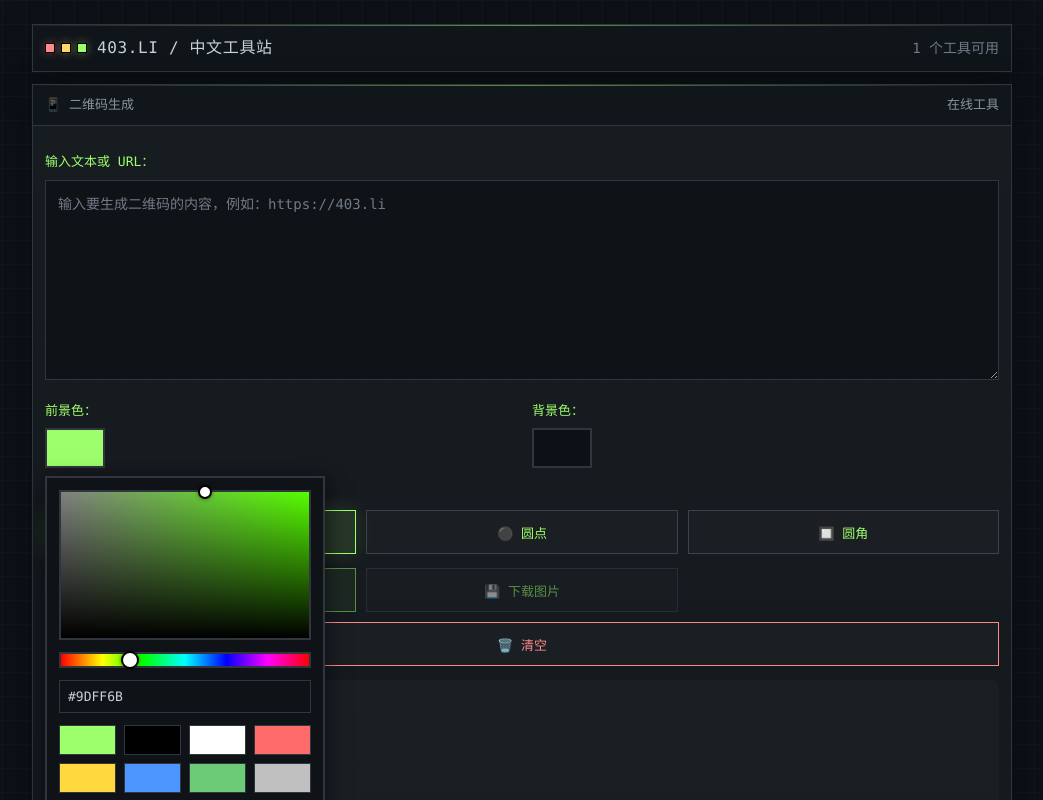
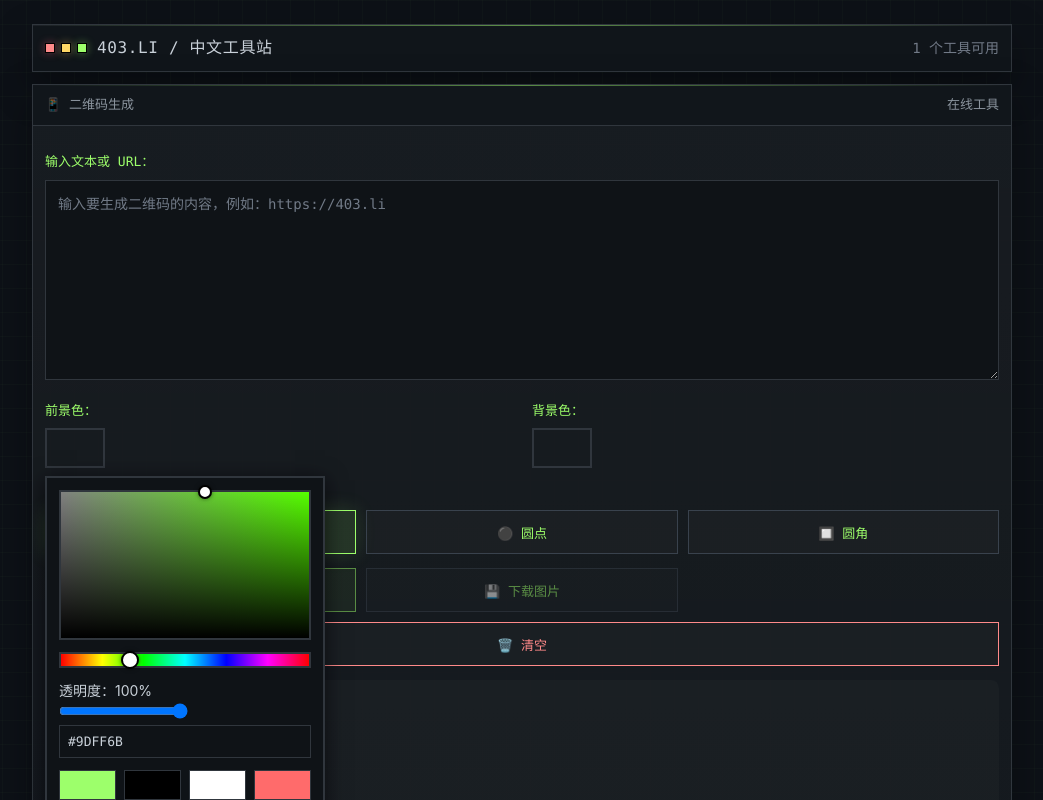
Before and after one commit to Xue-LC/403-li, a Vue app: page /tools/qrcode in a window 1280 px wide. Both pictures are taken after a click on the element 193 px from the left and 448 px from the top of the page. Shown: the top 800 px of the page, without its empty margins (118-1161 px from the left). Built offline with nearby package versions, Linux system fonts and the light colour scheme; a web font is replaced by a local one.

Commit message:
feat(QrCodeTool): 添加透明度功能
- 前景色/背景色选择器添加透明度滑条
- 渐变：transparent → #000 + 棋盘格背景
- hex 输入框支持 8 位透明度通道
- alpha=100% 时显示 6 位 hex，否则 8 位

```diff
--- a/src/views/tools/QrCodeTool.vue
+++ b/src/views/tools/QrCodeTool.vue
@@ -23,7 +23,7 @@
             <div class="color-picker">
               <label class="input-label">前景色：</label>
               <div class="color-preview-wrapper">
-                <div class="color-preview" :style="{ backgroundColor: fgColor }" @click.stop="togglePicker('fg')"></div>
+                <div class="color-preview" :style="{ '--current-color': fgRgbaColor }" @click.stop="togglePicker('fg')"></div>
                 <div v-if="showFgPicker" class="color-picker-panel" @click.stop>
                   <!-- 饱和度/亮度区域 (HSV 模型) -->
                   <div class="sl-gradient" @click="selectSaturationLightness" :style="fgSlGradientStyle">
@@ -33,14 +33,30 @@
                   <div class="hue-slider" @click="selectHue">
                     <div class="hue-thumb" :style="{ left: hueThumbX + '%' }"></div>
                   </div>
+                  <!-- 透明度滑块 -->
+                  <div class="alpha-slider-wrapper">
+                    <label class="slider-label">透明度：{{ fgAlpha }}%</label>
+                    <div class="alpha-slider" @click="selectAlpha">
+                      <div class="alpha-gradient"></div>
+                      <div class="alpha-thumb" :style="{ left: fgAlphaThumbX + '%' }"></div>
+                    </div>
+                    <input
+                      type="range"
+                      v-model.number="fgAlpha"
+                      @input="updateColorFromAlpha('fg')"
+                      min="0"
+                      max="100"
+                      class="alpha-range-input"
+                    />
+                  </div>
                   <!-- HEX 输入 -->
                   <div class="hex-input-wrapper">
                     <input
                       type="text"
                       v-model="fgColor"
-                      @change="validateColor"
+                      @input="convertFromHex('fg')"
                       class="hex-input"
-                      placeholder="#9dff6b"
+                      placeholder="#9dff6bff"
                     />
                   </div>
                   <!-- 预设颜色 -->
@@ -59,7 +75,7 @@
             <div class="color-picker">
               <label class="input-label">背景色：</label>
               <div class="color-preview-wrapper">
-                <div class="color-preview" :style="{ backgroundColor: bgColor }" @click.stop="togglePicker('bg')"></div>
+                <div class="color-preview" :style="{ '--current-color': bgRgbaColor }" @click.stop="togglePicker('bg')"></div>
                 <div v-if="showBgPicker" class="color-picker-panel" @click.stop>
                   <!-- 饱和度/亮度区域 (HSV 模型) -->
                   <div class="sl-gradient" @click="selectSaturationLightnessBg" :style="bgSlGradientStyle">
@@ -69,14 +85,30 @@
                   <div class="hue-slider" @click="selectHueBg">
                     <div class="hue-thumb" :style="{ left: hueThumbXBg + '%' }"></div>
                   </div>
+                  <!-- 透明度滑块 -->
+                  <div class="alpha-slider-wrapper">
+                    <label class="slider-label">透明度：{{ bgAlpha }}%</label>
+                    <div class="alpha-slider" @click="selectAlphaBg">
+                      <div class="alpha-gradient"></div>
+                      <div class="alpha-thumb" :style="{ left: bgAlphaThumbX + '%' }"></div>
+                    </div>
+                    <input
+                      type="range"
+                      v-model.number="bgAlpha"
+                      @input="updateColorFromAlpha('bg')"
+                      min="0"
+                      max="100"
+                      class="alpha-range-input"
+                    />
+                  </div>
                   <!-- HEX 输入 -->
                   <div class="hex-input-wrapper">
                     <input
                       type="text"
                       v-model="bgColor"
-                      @change="validateColorBg"
+                      @input="convertFromHex('bg')"
                       class="hex-input"
-                      placeholder="#0d1117"
+                      placeholder="#0d1117ff"
                     />
                   </div>
                   <!-- 预设颜色（包含渐变） -->
@@ -220,13 +252,17 @@ export default {
       slThumbX: 100,
       slThumbY: 0,
       hueThumbX: 27,
+      fgAlpha: 100,       // 前景色透明度 (0-100)
+      fgAlphaThumbX: 100, // 前景色透明度滑块位置
       // 背景色 HSV
       bgHue: 210,
       bgSaturation: 18,
       bgValue: 9,
       slThumbXBg: 18,
       slThumbYBg: 91,
-      hueThumbXBg: 58
+      hueThumbXBg: 58,
+      bgAlpha: 100,       // 背景色透明度 (0-100)
+      bgAlphaThumbX: 100  // 背景色透明度滑块位置
     }
   },
   computed: {
@@ -249,6 +285,16 @@ export default {
           linear-gradient(to right, #808080, ${pureColor})
         `
       }
+    },
+    // 前景色带透明度 (用于预览)
+    fgRgbaColor() {
+      const rgb = this.hexToRgb(this.fgColor)
+      return `rgba(${rgb.r}, ${rgb.g}, ${rgb.b}, ${this.fgAlpha / 100})`
+    },
+    // 背景色带透明度 (用于预览)
+    bgRgbaColor() {
+      const rgb = this.hexToRgb(this.bgColor)
+      return `rgba(${rgb.r}, ${rgb.g}, ${rgb.b}, ${this.bgAlpha / 100})`
     }
   },
   methods: {
@@ -379,6 +425,83 @@ export default {
       } else {
         this.hueThumbXBg = (this.bgHue / 360) * 100
       }
+    },
+    // 透明度滑块选择
+    selectAlpha(e) {
+      const rect = e.currentTarget.getBoundingClientRect()
+      const x = ((e.clientX - rect.left) / rect.width) * 100
+      this.fgAlpha = Math.max(0, Math.min(100, Math.round(x)))
+      this.fgAlphaThumbX = this.fgAlpha
+    },
+    selectAlphaBg(e) {
+      const rect = e.currentTarget.getBoundingClientRect()
+      const x = ((e.clientX - rect.left) / rect.width) * 100
+      this.bgAlpha = Math.max(0, Math.min(100, Math.round(x)))
+      this.bgAlphaThumbX = this.bgAlpha
+    },
+    // 从透明度滑块更新颜色
+    updateColorFromAlpha(type) {
+      if (type === 'fg') {
+        this.fgAlphaThumbX = this.fgAlpha
+        this.fgColor = this.hsvToHexWithAlpha(this.fgHue, this.fgSaturation, this.fgValue, this.fgAlpha)
+      } else {
+        this.bgAlphaThumbX = this.bgAlpha
+        this.bgColor = this.hsvToHexWithAlpha(this.bgHue, this.bgSaturation, this.bgValue, this.bgAlpha)
+      }
+    },
+    // 从 HEX 输入更新（支持8位）
+    convertFromHex(type) {
+      if (type === 'fg') {
+        const hex = this.fgColor.trim()
+        if (!/^#[0-9A-Fa-f]{6}([0-9A-Fa-f]{2})?$/.test(hex)) return
+        const hsv = this.hexToHsv(hex)
+        this.fgHue = hsv.h
+        this.fgSaturation = hsv.s
+        this.fgValue = hsv.v
+        this.updateSlThumb('fg')
+        this.updateHueThumb('fg')
+        // 如果是8位hex，提取透明度
+        if (hex.length === 9) {
+          const alphaHex = hex.slice(7, 9)
+          this.fgAlpha = Math.round(parseInt(alphaHex, 16) / 255 * 100)
+          this.fgAlphaThumbX = this.fgAlpha
+        } else {
+          this.fgAlpha = 100
+          this.fgAlphaThumbX = 100
+        }
+      } else {
+        const hex = this.bgColor.trim()
+        if (!/^#[0-9A-Fa-f]{6}([0-9A-Fa-f]{2})?$/.test(hex)) return
+        const hsv = this.hexToHsv(hex)
+        this.bgHue = hsv.h
+        this.bgSaturation = hsv.s
+        this.bgValue = hsv.v
+        this.updateSlThumb('bg')
+        this.updateHueThumb('bg')
+        // 如果是8位hex，提取透明度
+        if (hex.length === 9) {
+          const alphaHex = hex.slice(7, 9)
+          this.bgAlpha = Math.round(parseInt(alphaHex, 16) / 255 * 100)
+          this.bgAlphaThumbX = this.bgAlpha
+        } else {
+          this.bgAlpha = 100
+          this.bgAlphaThumbX = 100
+        }
+      }
+    },
+    // HSV 转 HEX（带透明度）
+    hsvToHexWithAlpha(h, s, v, alpha) {
+      const hex = this.hsvToHex(h, s, v)
+      if (alpha === 100) return hex
+      const alphaHex = Math.round(alpha * 255 / 100).toString(16).padStart(2, '0')
+      return hex + alphaHex
+    },
+    // HEX 转 RGB（支持6位和8位）
+    hexToRgb(hex) {
+      const r = parseInt(hex.slice(1, 3), 16)
+      const g = parseInt(hex.slice(3, 5), 16)
+      const b = parseInt(hex.slice(5, 7), 16)
+      return { r, g, b }
     },
     // HSV/HSB 模型转换函数
     hexToHsv(hex) {
```
